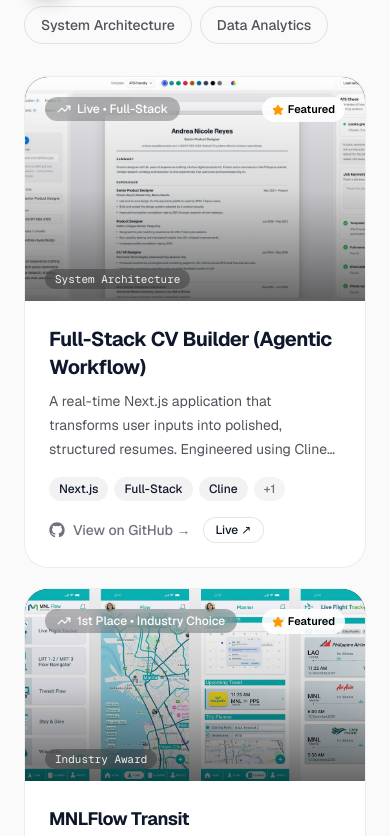
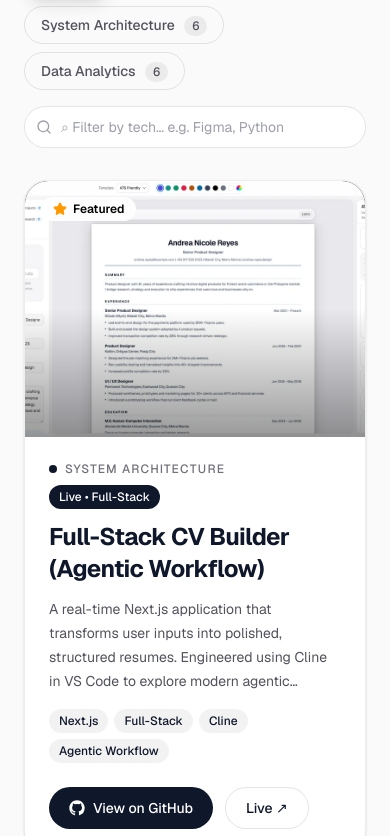
Before and after one commit to jacobconradquendangan-portfolio/portfolio-website-v2, a Next.js app: page / in a window 390 px wide. Shown: the part 4528-5364 px from the top of the page. Built offline with nearby package versions, Linux system fonts and the light colour scheme.

Commit message:
Enhance Projects component with search functionality and improved filtering

```diff
--- a/src/components/Projects.tsx
+++ b/src/components/Projects.tsx
@@ -3,13 +3,20 @@
 import { useState, useSyncExternalStore } from "react";
 import Image from "next/image";
 import { motion, AnimatePresence } from "framer-motion";
-import { ArrowUpRight, Star, TrendingUp } from "lucide-react";
+import { ArrowUpRight, Search, Star, TrendingUp } from "lucide-react";
 import { GithubIcon } from "./icons";
 import SectionHeading from "./SectionHeading";
 import { projects, projectCategories } from "@/data/portfolio";
 
+const highlightStyle: Record<string, string> = {
+  "Industry Award": "bg-indigo-600",
+  "System Architecture": "bg-slate-900",
+  "Data Analytics": "bg-teal-600",
+};
+
 export default function Projects() {
   const [category, setCategory] = useState<(typeof projectCategories)[number]>("All");
+  const [query, setQuery] = useState("");
   const [videoSrc, setVideoSrc] = useState<string | null>(null);
   const [pdfSrc, setPdfSrc] = useState<string | null>(null);
   const [showAll, setShowAll] = useState(false);
@@ -18,9 +25,32 @@
     () => true,
     () => false,
   );
-    const filtered = category === "All" ? projects : projects.filter((p) => p.category === category);
-    const visible = category === "All" && !showAll ? filtered.slice(0, 5) : filtered;
-    const hiddenCount = filtered.length - visible.length;
+
+  const counts = {
+    All: projects.length,
+    "Industry Award": projects.filter((p) => p.category === "Industry Award").length,
+    "System Architecture": projects.filter((p) => p.category === "System Architecture").length,
+    "Data Analytics": projects.filter((p) => p.category === "Data Analytics").length,
+  } as const;
+
+  const byCategory = category === "All" ? projects : projects.filter((p) => p.category === category);
+  const q = query.trim().toLowerCase();
+  const filtered = q
+    ? byCategory.filter(
+        (p) =>
+          p.title.toLowerCase().includes(q) ||
+          p.description.toLowerCase().includes(q) ||
+          p.tags.some((t) => t.toLowerCase().includes(q)) ||
+          p.highlight.toLowerCase().includes(q),
+      )
+    : byCategory;
+
+  // Featured hero: CV Builder when it passes current filters
+  const hero = filtered.find((p) => p.title === "Full-Stack CV Builder (Agentic Workflow)");
+  const gridFiltered = hero ? filtered.filter((p) => p !== hero) : filtered;
+  const visibleGrid = category === "All" && !q && !showAll ? gridFiltered.slice(0, 6) : gridFiltered;
+  const hiddenCount = gridFiltered.length - visibleGrid.length;
+  const showToggle = category === "All" && !q && gridFiltered.length > 6;
 
   return (
     <section id="projects" className="mx-auto max-w-6xl scroll-mt-24 px-6 py-20">
@@ -30,7 +60,9 @@
         copy="Industry awards, systems architecture, and data analytics — every project documented on GitHub."
       />
 
-      <div className="mt-8 flex flex-wrap gap-2">
+      {/* filters with counts + search aligned */}
+      <div className="mt-8 flex flex-col gap-4 lg:flex-row lg:items-center lg:justify-between">
+        <div className="flex flex-wrap gap-2">
           {projectCategories.map((c) => (
             <button
               key={c}
@@ -44,14 +76,76 @@
                   : "border border-black/10 text-zinc-600 hover:bg-black/[.05] dark:border-white/15 dark:text-zinc-400 dark:hover:bg-white/[.07]"
               }`}
             >
-            {c}
+              {c} <span className={`ml-1.5 rounded-full px-2 py-0.5 text-xs ${category === c ? "bg-white/15 text-white" : "bg-black/[.06] text-zinc-600 dark:bg-white/[.08] dark:text-zinc-400"}`}>{counts[c as keyof typeof counts]}</span>
             </button>
           ))}
         </div>
 
-      <motion.div layout className="mt-8 grid gap-5 md:grid-cols-2 lg:grid-cols-3">
+        <div className="relative w-full max-w-md shrink-0">
+          <Search className="pointer-events-none absolute left-3 top-1/2 h-4 w-4 -translate-y-1/2 text-zinc-400" />
+          <input
+            value={query}
+            onChange={(e) => {
+              setQuery(e.target.value);
+              setShowAll(false);
+            }}
+            placeholder="⌕ Filter by tech… e.g. Figma, Python"
+            className="w-full rounded-full border border-black/10 bg-white py-2.5 pl-9 pr-9 text-sm placeholder:text-zinc-400 focus:border-violet-300 focus:outline-none focus:ring-4 focus:ring-violet-500/15 dark:border-white/15 dark:bg-white/[.04] dark:placeholder:text-zinc-500"
+          />
+          {q && (
+            <button onClick={() => setQuery("")} className="absolute right-2 top-1/2 -translate-y-1/2 rounded-full bg-black/[.06] px-2.5 py-1 text-xs dark:bg-white/[.08]">Clear</button>
+          )}
+        </div>
+      </div>
+      {q && <p className="mt-3 text-xs text-zinc-500">{filtered.length} result{filtered.length !== 1 ? "s" : ""} for “{q}”</p>}
+
+      {/* Featured hero — horizontal banner */}
+      {hero && (
+        <motion.div layout className="mt-8 overflow-hidden rounded-3xl border border-black/[.07] bg-white shadow-sm dark:border-white/[.09] dark:bg-slate-900">
+          <div className="grid md:grid-cols-[1.15fr_1fr]">
+            <div className="relative h-64 overflow-hidden bg-black md:h-auto md:min-h-[320px]">
+              {hero.image ? (
+                <Image src={hero.image} alt={hero.title} fill className="object-cover" sizes="(max-width: 768px) 100vw, 50vw" priority />
+              ) : (
+                <div className={`absolute inset-0 bg-gradient-to-br ${hero.gradient}`} />
+              )}
+              <div className="absolute inset-0 bg-gradient-to-t from-black/40 via-transparent to-transparent md:hidden" />
+              <span className="absolute left-4 top-4 inline-flex items-center gap-1.5 rounded-full bg-white/90 px-3 py-1 text-xs font-semibold text-black backdrop-blur">
+                <Star className="h-3.5 w-3.5 fill-amber-500 text-amber-500" /> Featured
+              </span>
+            </div>
+            <div className="flex flex-col p-6 sm:p-8">
+              <div className="flex flex-wrap items-center gap-2">
+                <span className={`inline-flex h-2 w-2 rounded-full ${highlightStyle[hero.category] ?? "bg-violet-500"}`} />
+                <span className="text-xs font-medium uppercase tracking-widest text-zinc-500">{hero.category}</span>
+                <span className={`rounded-full px-2.5 py-1 text-xs font-medium text-white ${highlightStyle[hero.category] ?? "bg-violet-600"}`}>{hero.highlight}</span>
+              </div>
+              <h3 className="mt-3 text-2xl font-bold tracking-tight">{hero.title}</h3>
+              <p className="mt-3 line-clamp-4 text-sm leading-6 text-zinc-600 dark:text-zinc-400">{hero.description}</p>
+              <div className="mt-4 flex flex-wrap gap-1.5">
+                {hero.tags.map((t) => (
+                  <span key={t} className="rounded-full bg-black/[.05] px-2.5 py-1 text-xs font-medium dark:bg-white/[.07]">{t}</span>
+                ))}
+              </div>
+              <div className="mt-6 flex flex-wrap gap-3">
+                <a href={hero.github} target="_blank" rel="noopener noreferrer" className="inline-flex items-center gap-2 rounded-full bg-slate-900 px-5 py-2.5 text-sm font-medium text-white hover:bg-black dark:bg-white dark:text-black">
+                  <GithubIcon className="h-4 w-4" /> View on GitHub
+                </a>
+                {hero.live && (
+                  <a href={hero.live} target="_blank" rel="noopener noreferrer" className="inline-flex items-center gap-1.5 rounded-full border border-black/10 bg-white px-5 py-2.5 text-sm font-medium hover:border-violet-300 hover:text-violet-600 dark:border-white/15">Live ↗</a>
+                )}
+                {hero.video && (
+                  <button onClick={() => setVideoSrc(hero.video!)} className="inline-flex items-center gap-1.5 rounded-full border border-black/10 bg-white px-5 py-2.5 text-sm font-medium hover:border-violet-300 hover:text-violet-600 dark:border-white/15">Video ▶</button>
+                )}
+              </div>
+            </div>
+          </div>
+        </motion.div>
+      )}
+
+      <motion.div layout className="mt-6 grid gap-5 md:grid-cols-2 lg:grid-cols-3">
         <AnimatePresence mode="popLayout">
-          {visible.map((p, idx) => (
+          {visibleGrid.map((p, idx) => (
             <motion.article
               layout
               key={p.title}
@@ -59,18 +153,18 @@
               animate={{ opacity: 1, scale: 1 }}
               exit={{ opacity: 0, scale: 0.94 }}
               transition={{ duration: 0.3 }}
-              className={`group flex h-full flex-col overflow-hidden rounded-3xl border border-black/[.07] bg-white dark:border-white/[.09] dark:bg-slate-900 ${p.title === "Full-Stack CV Builder (Agentic Workflow)" ? "md:col-span-2 lg:col-span-2" : ""}`}
+              className="group flex h-full flex-col overflow-hidden rounded-3xl border border-black/[.07] bg-white dark:border-white/[.09] dark:bg-slate-900"
             >
-              <div className={`relative overflow-hidden ${p.image ? "bg-black" : `bg-gradient-to-br ${p.gradient}`} p-5 ${p.title === "Full-Stack CV Builder (Agentic Workflow)" ? "h-56" : "h-48"}`}>
+              <div className={`relative h-48 overflow-hidden ${p.image ? "bg-black" : `bg-gradient-to-br ${p.gradient}`} p-5`}>
                 {p.image ? (
                   <>
-                    <Image src={p.image} alt={p.title} fill className="object-cover transition-transform duration-700 group-hover:scale-[1.03]" sizes="(max-width: 768px) 100vw, 33vw" priority={idx < 2} />
+                    <Image src={p.image} alt={p.title} fill className="object-cover transition-transform duration-700 group-hover:scale-[1.04]" sizes="(max-width: 768px) 100vw, 33vw" priority={idx < 1 && !hero} />
                     <div className="absolute inset-0 bg-gradient-to-t from-black/60 via-black/15 to-transparent" />
                   </>
                 ) : (
                   <div className="bg-grid absolute inset-0 opacity-40" />
                 )}
-                <span className="relative inline-flex items-center gap-1.5 rounded-full bg-black/25 px-3 py-1 text-xs font-medium text-white backdrop-blur">
+                <span className={`relative inline-flex items-center gap-1.5 rounded-full px-3 py-1 text-xs font-medium text-white backdrop-blur ${highlightStyle[p.category] ?? "bg-black/25"}`}>
                   <TrendingUp className="h-3.5 w-3.5" /> {p.highlight}
                 </span>
                 {p.featured && (
@@ -92,7 +186,7 @@
                 </a>
               </div>
               <div className="flex flex-1 flex-col p-6">
-                <h3 className={`font-bold tracking-tight ${p.title === "Full-Stack CV Builder (Agentic Workflow)" ? "text-xl" : "text-lg"}`}>{p.title}</h3>
+                <h3 className="text-lg font-bold tracking-tight">{p.title}</h3>
                 <p className="mt-2 line-clamp-3 min-h-[4.5rem] flex-1 text-sm leading-6 text-zinc-600 dark:text-zinc-400">
                   {p.description}
                 </p>
@@ -149,13 +243,17 @@
         </AnimatePresence>
       </motion.div>
 
-      {category === "All" && filtered.length > 5 && (
+      {filtered.length === 0 && (
+        <p className="mt-8 rounded-2xl border border-dashed border-black/10 bg-white p-8 text-center text-sm text-zinc-500 dark:border-white/10 dark:bg-white/[.03]">No matches for “{q}” in {category}. Try another tech or category.</p>
+      )}
+
+      {showToggle && (
         <div className="mt-6 flex justify-center">
           <button
             onClick={() => setShowAll(!showAll)}
             className="rounded-full border border-black/10 bg-white px-6 py-2.5 text-sm font-medium shadow-sm transition hover:border-violet-300 hover:text-violet-600 dark:border-white/15 dark:bg-transparent"
           >
-            {showAll ? "Show less ↑" : `Show all ${filtered.length} projects (${hiddenCount} more) ↓`}
+            {showAll ? "Show less ↑" : `Show all ${gridFiltered.length} projects (${hiddenCount} more) ↓`}
           </button>
         </div>
       )}
```
Lines whose indentation alone changed are shown as unchanged.
